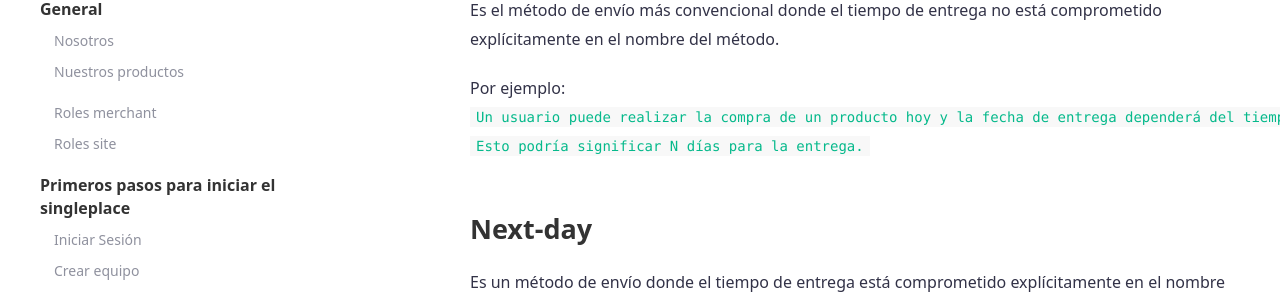
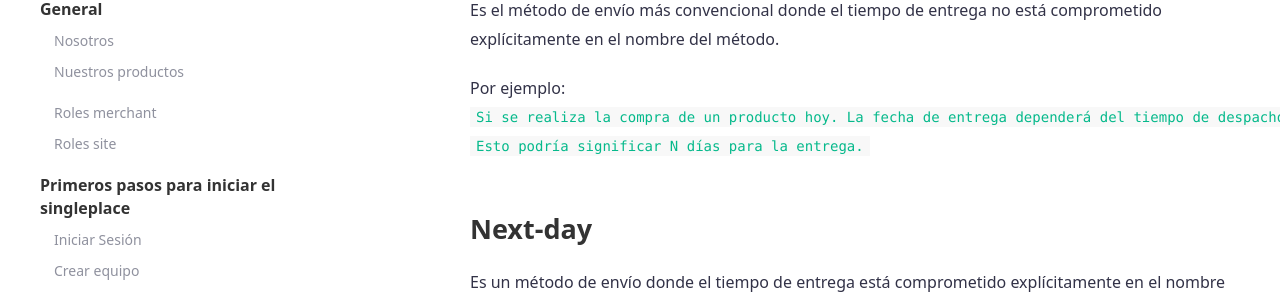
Before and after one commit to jztechpe/docshelp-old, a Jekyll site: the page built from docs/_docs/temas/envios/metodos-de-envio.md, in a window 1280 px wide and 900 px high, scrolled down 631 px. Shown: the part 151-445 px from the top of the window. Built offline with Jekyll 4.4.1, drawn with Linux system fonts in a browser that asks for light colours.

Commit message:
Update metodos-de-envio.md

```diff
--- a/docs/_docs/temas/envios/metodos-de-envio.md
+++ b/docs/_docs/temas/envios/metodos-de-envio.md
@@ -20,7 +20,7 @@ Los métodos de envíos disponibles en la plataforma son:
 Es el método de envío más convencional donde el tiempo de entrega no está comprometido explícitamente en el nombre del método.
 
 Por ejemplo:
-`Un usuario puede realizar la compra de un producto hoy y la fecha de entrega dependerá del tiempo de despacho, el destino y tamaño del producto.`
+`Si se realiza la compra de un producto hoy. La fecha de entrega dependerá del tiempo de despacho, el destino y tamaño del producto.`
 `Esto podría significar N días para la entrega.`
 
 ## Next-day
```
